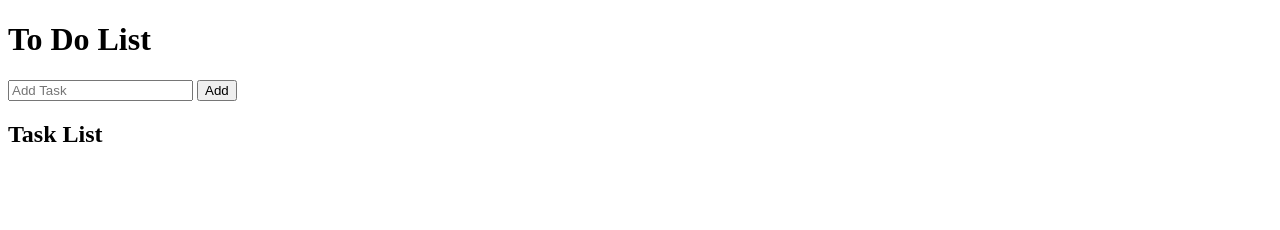
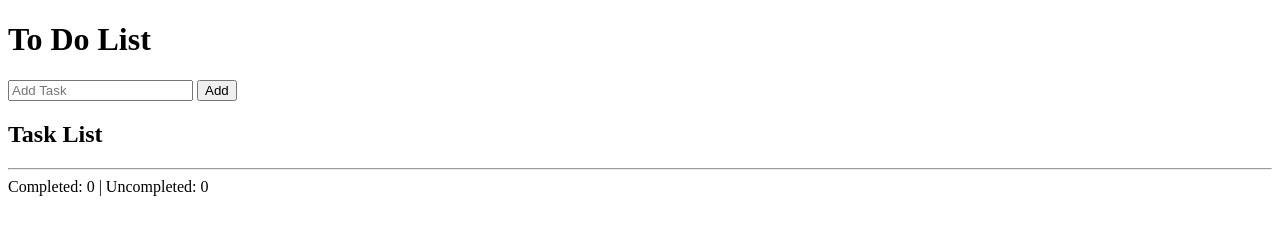
Before and after one commit to autruonggiang/Codedex-TO-DO-List, a plain HTML site: page index.html in a window 1280 px wide. Drawn offline with Linux system fonts and the light colour scheme.

Commit message:
feat:Task 2: Add Counters

```diff
--- a/index.html
+++ b/index.html
@@ -27,6 +27,15 @@
         <!-- Task list -->
         <h2>Task List</h2>
         <ul id="list-container"></ul>
+
+        <hr>
+        <!-- Task list counter -->
+        <div class="counter-container">
+            <div id="task-counters">
+                Completed: <span id="completed-counter">0</span> | Uncompleted:
+                <span id="uncompleted-counter">0</span>
+            </div>
+        </div>
     </div>
 
     <script type="text/javascript" src="script.js"></script>
```
